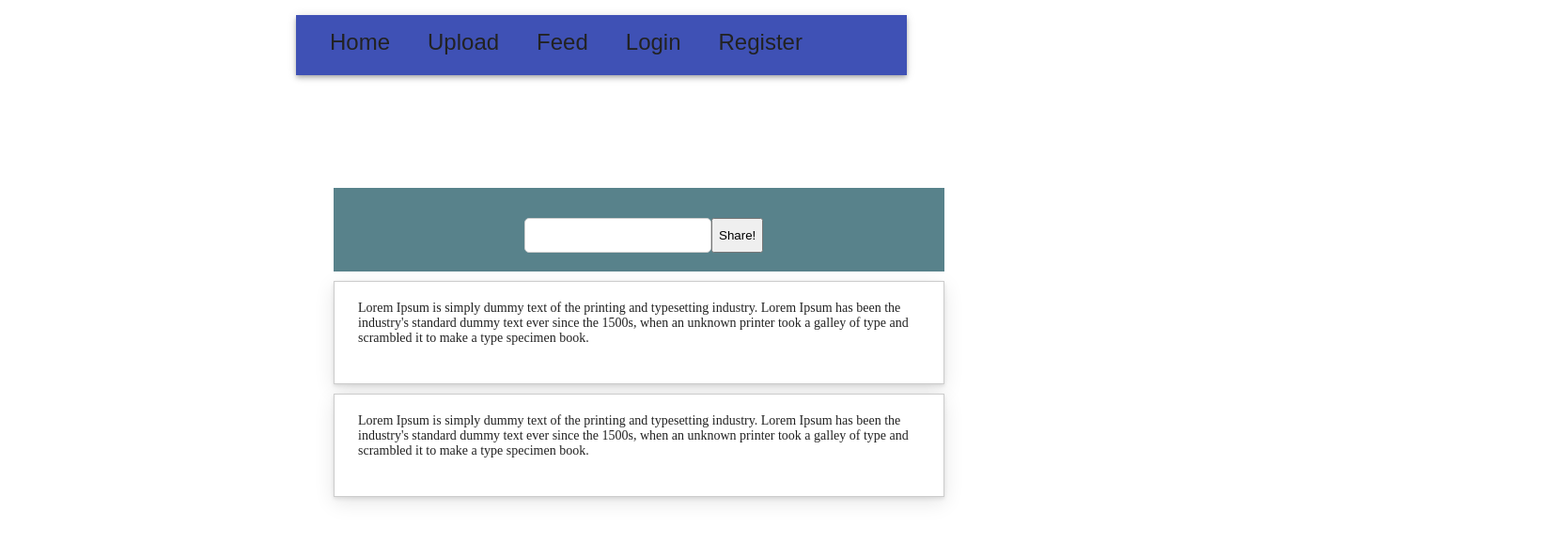
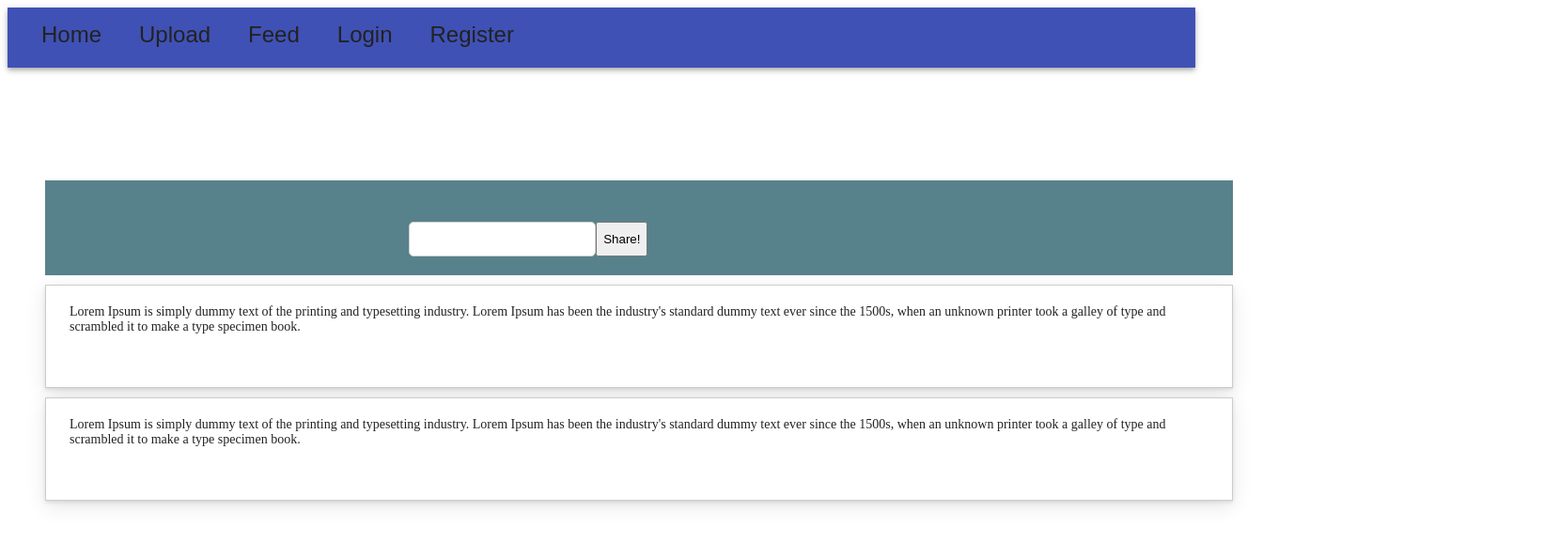
Before and after one commit to mengyuan1112/Course-Project-Teamfit, a React (Create React App) app in the folder react-frontend/: page /SnapScout/feed in a window 1280 px wide. Shown: the top 578 px of the page at 94% size, 1659 px wide, since content can reach past the window. Built offline with nearby package versions, Linux system fonts and the light colour scheme.

Commit message:
Refactored styling to limit it to just the feed

```diff
--- a/react-frontend/src/App.css
+++ b/react-frontend/src/App.css
@@ -37,32 +37,7 @@
   }
 } */
 
-#root {
+/* #root {
   margin: 1em auto;
   width: 650px;
-}
-
-.post {
-  background: #FFFFFF;
-  border: 1px solid #ccc;
-  min-height: 68px;
-  padding: 20px;
-  display: flex;
-  font-size: 14px;
-  margin: 10px 0 10px 0;
-  box-shadow: 0 2px 4px 0 rgba(0, 0, 0, 0.1), 0 6px 20px 0 rgba(0, 0, 0, 0.10);
-}
-
-.feed {
-  position: relative;
-  top: 120px; left: 40px;
-}
-
-.form {
-  background: #58828b;
-  padding: 20px;
-}
-
-.content {
-  margin-left: 5px;
-}
+} */
--- a/react-frontend/src/components/post/feed.css
+++ b/react-frontend/src/components/post/feed.css
@@ -0,0 +1,4 @@
+.feed {
+    position: relative;
+    top: 120px; left: 40px;
+  }
--- a/react-frontend/src/components/post/feed.js
+++ b/react-frontend/src/components/post/feed.js
@@ -1,6 +1,9 @@
 import React, { Component } from 'react';
 import Post from './post.js';
 import Form from './form.js';
+import './feed.css';
+import './post.css';
+import './form.css';
 
 class Feed extends Component {
     constructor(props) {
--- a/react-frontend/src/components/post/form.css
+++ b/react-frontend/src/components/post/form.css
@@ -0,0 +1,8 @@
+.form {
+    background: #58828b;
+    padding: 20px;
+  }
+
+  .content {
+    margin-left: 5px;
+  }
--- a/react-frontend/src/components/post/form.js
+++ b/react-frontend/src/components/post/form.js
@@ -1,4 +1,7 @@
 import React, { Component } from 'react';
+import './feed.css';
+import './post.css';
+import './form.css';
 
 class Form extends Component {
     constructor(props) {
--- a/react-frontend/src/components/post/post.css
+++ b/react-frontend/src/components/post/post.css
@@ -1,12 +1,10 @@
-/* .post {
-    border: 1px solid rgb(129, 30, 30);
-    width: 564px;
+.post {
+    background: #FFFFFF;
+    border: 1px solid #ccc;
     min-height: 68px;
-    padding: 10px;
+    padding: 20px;
     display: flex;
-    font-family: Arial, Helvetica, sans-serif;
     font-size: 14px;
-    line-height: 18px;
-    margin: auto;
-
-} */
+    margin: 10px 0 10px 0;
+    box-shadow: 0 2px 4px 0 rgba(0, 0, 0, 0.1), 0 6px 20px 0 rgba(0, 0, 0, 0.10);
+  }
--- a/react-frontend/src/components/post/post.js
+++ b/react-frontend/src/components/post/post.js
@@ -1,4 +1,7 @@
 import React, { Component } from 'react';
+import './feed.css';
+import './post.css';
+import './form.css';
 
 class Post extends Component {
     render() {
```
